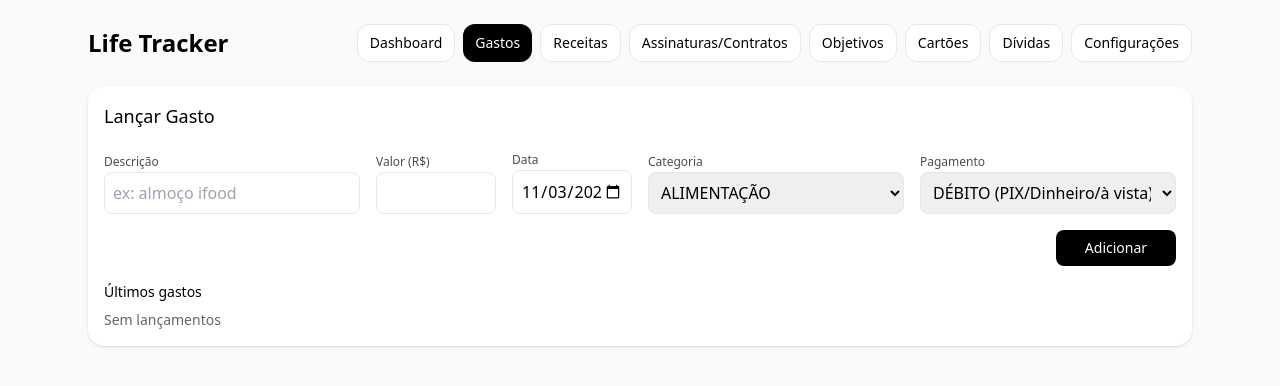
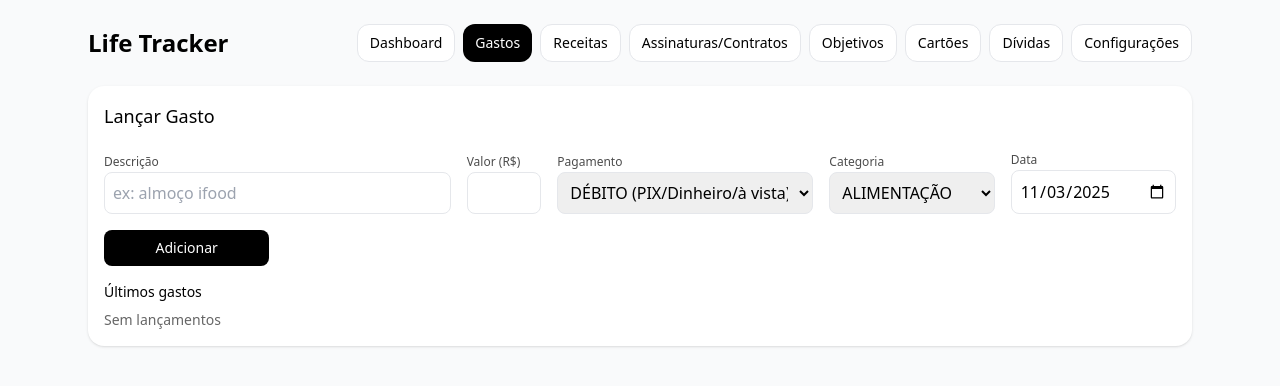
Before and after one commit to costacamargo1/thelifetrackerbyvrs, a React (Vite) app: page / in a window 1280 px wide. Both pictures are taken after a click on the button "Gastos". Shown: the top 386 px of the page. Built offline with nearby package versions, Linux system fonts and the light colour scheme; the HTML template or start-up script is replaced by a standard one.

Commit message:
MORE CHANGES

```diff
--- a/src/LifeTracker.tsx
+++ b/src/LifeTracker.tsx
@@ -787,11 +787,11 @@ export default function LifeTracker() {
         <section className="p-4 rounded-2xl shadow bg-white space-y-4">
           <h2 className="text-lg font-medium">{editingGastoId ? 'Alterar Gasto' : 'Lançar Gasto'}</h2>
           <form
-            className="grid grid-cols-1 md:grid-cols-8 gap-4 items-end"
+            className="grid grid-cols-1 md:grid-cols-12 gap-4 items-end"
             onSubmit={editingGastoId ? salvarEdicaoGasto : adicionarGasto}
             key={`gasto-form-${editingGastoId || 'novo'}`}
           >
-            <div className="md:col-span-2">
+            <div className="md:col-span-4">
               <label className="text-xs opacity-70">Descrição</label>
               <input
                 className="w-full p-2 border rounded-lg"
@@ -813,24 +813,7 @@ export default function LifeTracker() {
                 onChange={(e) => setNovoGasto({ ...novoGasto, valor: e.target.value })}
               />
             </div>
-            <div className="md:col-span-1">
-              <label className="text-xs opacity-70">Data</label>
-              <input
-                type="date"
-                className="w-full p-2 border rounded-lg"
-                value={novoGasto.data}
-                onChange={(e) => setNovoGasto({ ...novoGasto, data: e.target.value })}
-              />
-            </div>
-            <div className="md:col-span-2">
-              <label className="text-xs opacity-70">Categoria</label>
-              <select className="w-full p-2 border rounded-lg"
-                value={novoGasto.categoria}
-                onChange={(e) => setNovoGasto({ ...novoGasto, categoria: e.target.value })}>
-                {CATEGORIAS_GASTO.map(c => <option key={c} value={c}>{c}</option>)}
-              </select>
-            </div>
-            <div className="md:col-span-2">
+            <div className="md:col-span-3">
               <label className="text-xs opacity-70">Pagamento</label>
               <select
                 className="w-full p-2 border rounded-lg"
@@ -845,7 +828,7 @@ export default function LifeTracker() {
               </select>
             </div>
             {novoGasto.tipoPagamento === 'CRÉDITO' && (
-              <div className="md:col-span-2">
+              <div className="md:col-span-3">
                 <label className="text-xs opacity-70">Cartão</label>
                 <select
                   required
@@ -858,7 +841,24 @@ export default function LifeTracker() {
                 </select>
               </div>
             )}
-            <div className="flex gap-2 md:col-start-8">
+            <div className="md:col-span-2">
+              <label className="text-xs opacity-70">Categoria</label>
+              <select className="w-full p-2 border rounded-lg"
+                value={novoGasto.categoria}
+                onChange={(e) => setNovoGasto({ ...novoGasto, categoria: e.target.value })}>
+                {CATEGORIAS_GASTO.map(c => <option key={c} value={c}>{c}</option>)}
+              </select>
+            </div>
+            <div className="md:col-span-2">
+              <label className="text-xs opacity-70">Data</label>
+              <input
+                type="date"
+                className="w-full p-2 border rounded-lg"
+                value={novoGasto.data}
+                onChange={(e) => setNovoGasto({ ...novoGasto, data: e.target.value })}
+              />
+            </div>
+            <div className="flex gap-2 md:col-span-2">
               <button className="w-full px-3 py-2 rounded-lg bg-black text-white text-sm">
                 {editingGastoId ? 'Salvar' : 'Adicionar'}
               </button>
```
